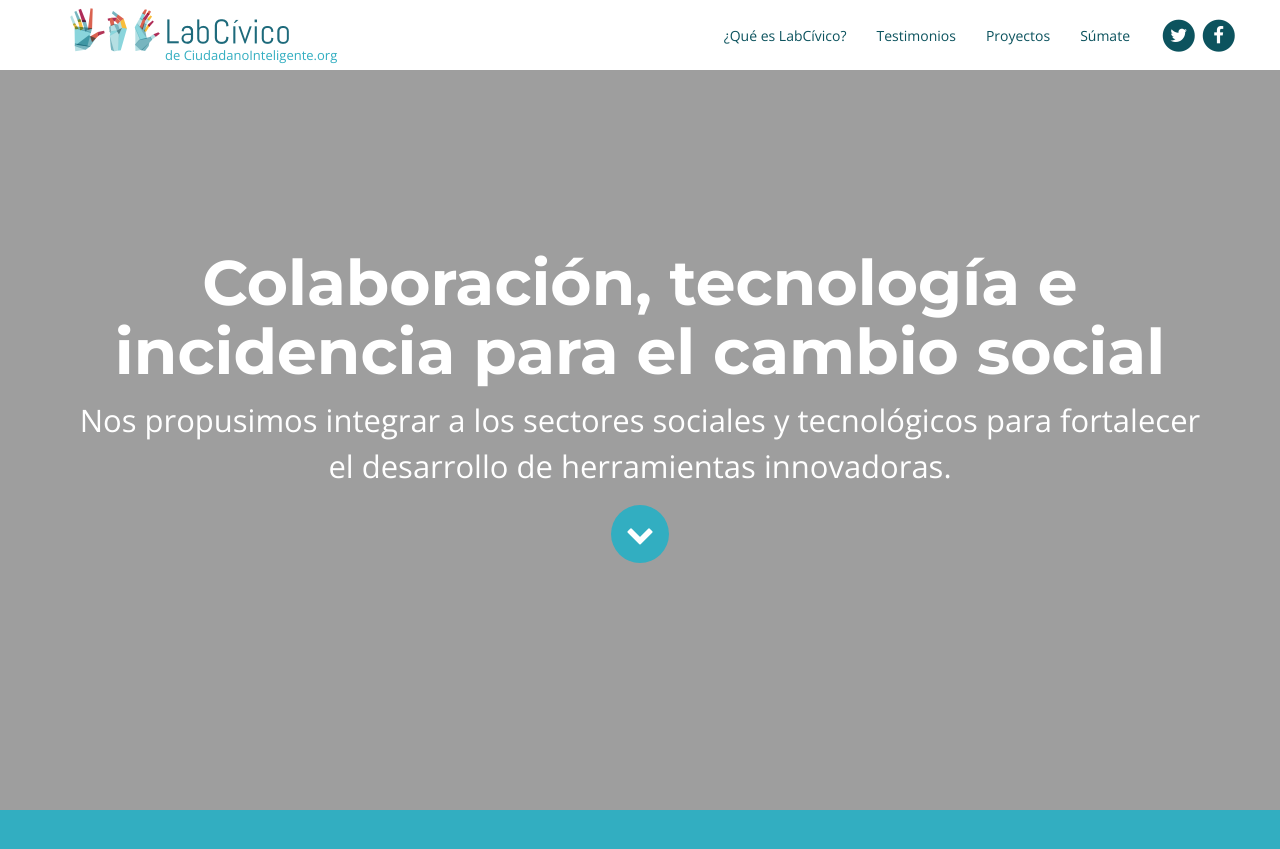
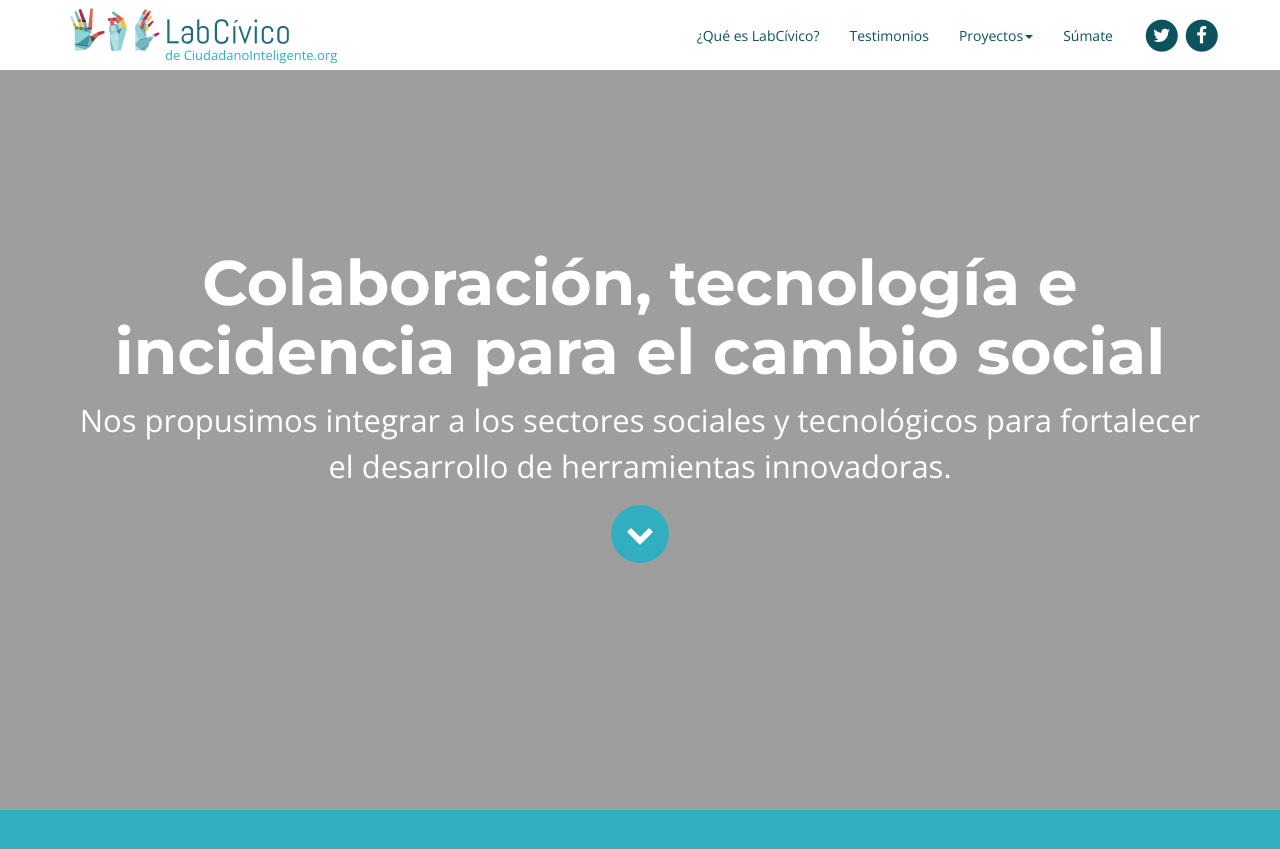
Before and after one commit to ciudadanointeligente/br.labcivico.org.github.io, a Jekyll site: the page built from index.html, in a window 1280 px wide and 900 px high. Shown: the top 849 px of the window. Built offline with Jekyll 4.4.1, drawn with Linux system fonts in a browser that asks for light colours; nearby versions of some CDN libraries; comment, search, counter and statistics services are not loaded.

Commit message:
Add dropdown in projects menu

```diff
--- a/_includes/header.html
+++ b/_includes/header.html
@@ -17,16 +17,14 @@
     <div id="navbar" class="navbar-collapse collapse">
       <ul class="nav navbar-nav navbar-right">
         <li><a href="{{ site.baseurl }}/que-es-labcivico.html">¿Qué es LabCívico?</a></li>
-<!--          <li class="dropdown">
-          <a href="#" class="dropdown-toggle" data-toggle="dropdown" role="button" aria-haspopup="true" aria-expanded="false">Iniciativas<span class="caret"></span></a>
-          <ul class="dropdown-menu">
-            <li><a href="#">Bolivia</a></li>
-            <li><a href="#">Ecuador</a></li>
-            <li><a href="#">Perú</a></li>
-          </ul> -->
         <li><a href="{{ site.baseurl }}/testimonios.html">Testimonios</a></li>
         <!-- <li><a href="{{ site.baseurl }}/#proyectos">Proyectos</a></li> -->
-        <li><a href="{{ site.baseurl }}/proyectos.html">Proyectos</a></li>
+        <li class="dropdown"><a href="{{ site.baseurl }}/proyectos.html" class="dropdown-toggle" data-toggle="dropdown" role="button" aria-haspopup="true" aria-expanded="false">Proyectos<span class="caret"></span></a>
+          <ul class="dropdown-menu">
+            <li><a href="{{ site.baseurl }}/hackeando-al-machismo.html">Hackeando al machismo</a></li>
+            <li><a href="{{ site.baseurl }}/reciveci.html">Reciveci</a></li>
+            <li><a href="#">Perú</a></li>
+          </ul> </li>-->
         <li><a href="{{ site.baseurl }}/sumate.html">Súmate</a></li>
         <li class="redes">
         <a href="#" onclick="window.open(&quot;//twitter.com/share?url=http://labcivico.org/&amp;via=ciudadanoi&amp;hashtags=LabCivico&amp;text=Colaboración, tecnología e incidencia para el cambio social&quot;,&quot;twitter&quot;,&quot;width=450, height=250&quot;)">
```
